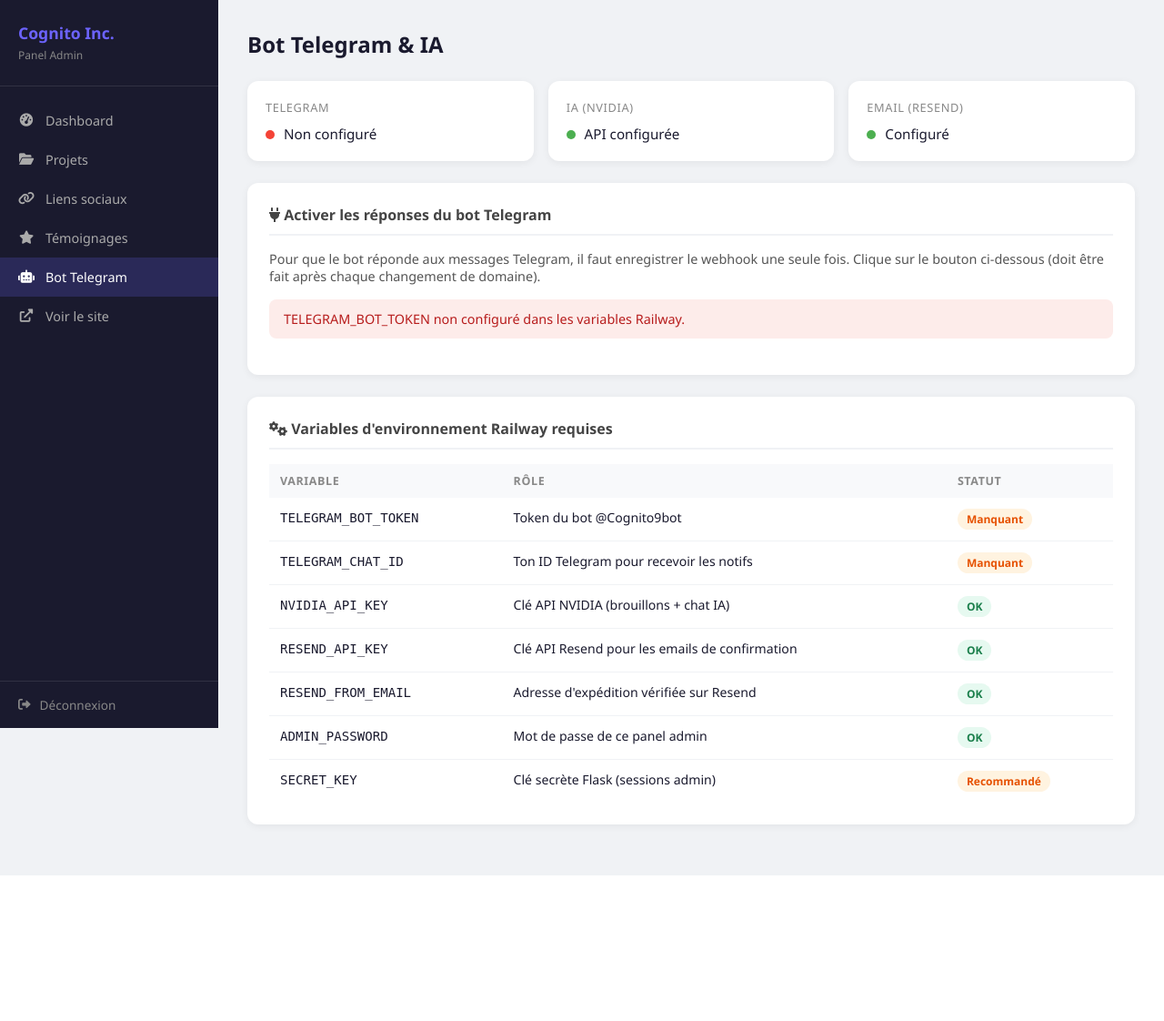
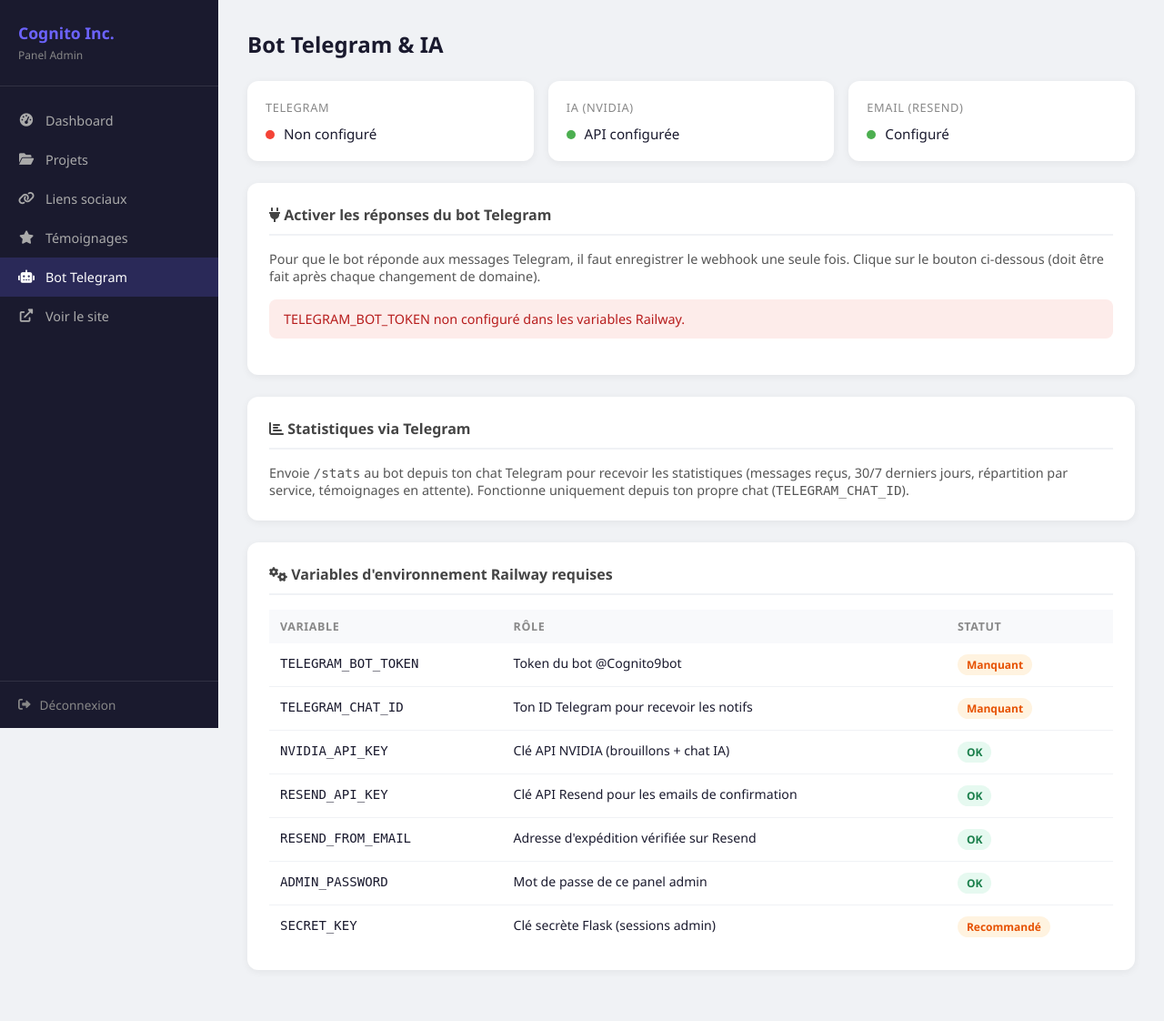
Before and after one commit to JonathanK-N/Cognito-Inc, a Flask app: page /admin/bot in a window 1280 px wide. Shown: the whole page at 91% size. Before the commit the page ends 962 px from the top, so only its background shows below. Run offline with Flask 3, Linux system fonts and the light colour scheme; the visitor is signed in with stand-in values (Sample User, id 1).

Commit message:
Ajoute bouton WhatsApp, telephone client, et commande /stats pour l'admin Telegram
- Champ telephone optionnel sur le formulaire de contact ; genere un bouton WhatsApp (wa.me) dans la notif Telegram en plus du bouton email
- Migration auto de la table contact_messages (ajout colonne phone) pour la base deja deployee
- Tableau admin/dashboard affiche desormais le telephone
- Nouvelle commande /stats (admin uniquement, verifie via TELEGRAM_CHAT_ID) : messages recus, 30/7 derniers jours, repartition par service, temoignages en attente
- Corrige le label 'Brouillon Claude' -> 'Brouillon IA' dans le dashboard admin

```diff
--- a/app.py
+++ b/app.py
@@ -86,6 +86,7 @@ def init_db():
             id         INTEGER PRIMARY KEY AUTOINCREMENT,
             name       TEXT,
             email      TEXT,
+            phone      TEXT,
             company    TEXT,
             service    TEXT,
             message    TEXT,
@@ -104,6 +105,11 @@ def init_db():
             created_at   TIMESTAMP DEFAULT CURRENT_TIMESTAMP
         );
     ''')
+
+    existing_columns = {row[1] for row in conn.execute('PRAGMA table_info(contact_messages)')}
+    if 'phone' not in existing_columns:
+        conn.execute('ALTER TABLE contact_messages ADD COLUMN phone TEXT')
+
     for key in ('linkedin', 'twitter', 'github', 'youtube'):
         conn.execute('INSERT OR IGNORE INTO social_links (key, url) VALUES (?, ?)', (key, '#'))
 
@@ -181,6 +187,10 @@ def slugify(text):
     text = re.sub(r'[^\w\s-]', '', text)
     text = re.sub(r'[\s_]+', '-', text)
     return re.sub(r'-+', '-', text)
+
+def whatsapp_link(phone):
+    digits = re.sub(r'\D', '', phone or '')
+    return f'https://wa.me/{digits}' if digits else None
 
 def call_llm(prompt, system=None, max_tokens=1024):
     if not NVIDIA_API_KEY:
@@ -447,6 +457,7 @@ def send_message():
         data    = request.get_json()
         name    = (data.get('name')    or '').strip()
         email   = (data.get('email')   or '').strip()
+        phone   = (data.get('phone')   or '').strip()
         company = (data.get('company') or '').strip()
         service = (data.get('service') or '').strip()
         message = (data.get('message') or '').strip()
@@ -469,9 +480,9 @@ def send_message():
         try:
             db = get_db()
             db.execute(
-                'INSERT INTO contact_messages (name, email, company, service, message, ai_draft) '
-                'VALUES (?, ?, ?, ?, ?, ?)',
-                (name, email, company, service, message, ai_draft)
+                'INSERT INTO contact_messages (name, email, phone, company, service, message, ai_draft) '
+                'VALUES (?, ?, ?, ?, ?, ?, ?)',
+                (name, email, phone, company, service, message, ai_draft)
             )
             db.commit()
         except Exception:
@@ -482,16 +493,19 @@ def send_message():
             "📩 Nouveau message de contact\n\n"
             f"👤 Nom : {name}\n"
             f"✉️ Email : {email}\n"
-            f"🏢 Entreprise : {company or 'Non précisé'}\n"
+            + (f"📱 Téléphone : {phone}\n" if phone else "")
+            + f"🏢 Entreprise : {company or 'Non précisé'}\n"
             f"🔧 Service : {SERVICE_LABELS.get(service, 'Non précisé')}\n\n"
             f"💬 Message :\n{message}"
         )
         host = os.environ.get('RAILWAY_PUBLIC_DOMAIN') or request.host
-        reply_markup = {
-            'inline_keyboard': [[
-                {'text': '✉️ Répondre par email', 'url': f'https://{host}/go/email?to={urllib.parse.quote(email)}'}
-            ]]
-        }
+        inline_rows = [[
+            {'text': '✉️ Répondre par email', 'url': f'https://{host}/go/email?to={urllib.parse.quote(email)}'}
+        ]]
+        wa_link = whatsapp_link(phone)
+        if wa_link:
+            inline_rows.append([{'text': '💬 Répondre par WhatsApp', 'url': wa_link}])
+        reply_markup = {'inline_keyboard': inline_rows}
 
         # Notifications best-effort : ne doivent jamais faire échouer la requête,
         # le message est déjà enregistré en base à ce stade
@@ -533,13 +547,57 @@ def chat():
 
 # ==================== WEBHOOK TELEGRAM ====================
 
+def build_stats_message():
+    try:
+        db = get_db()
+        total   = db.execute('SELECT COUNT(*) FROM contact_messages').fetchone()[0]
+        last_30 = db.execute(
+            "SELECT COUNT(*) FROM contact_messages WHERE created_at >= datetime('now', '-30 days')"
+        ).fetchone()[0]
+        last_7 = db.execute(
+            "SELECT COUNT(*) FROM contact_messages WHERE created_at >= datetime('now', '-7 days')"
+        ).fetchone()[0]
+        by_service = db.execute(
+            "SELECT service, COUNT(*) as n FROM contact_messages "
+            "WHERE created_at >= datetime('now', '-30 days') GROUP BY service ORDER BY n DESC"
+        ).fetchall()
+        pending_testimonials = db.execute(
+            "SELECT COUNT(*) FROM testimonials WHERE status='pending'"
+        ).fetchone()[0]
+
+        lines = [
+            "📊 Statistiques Cognito Inc.",
+            "",
+            f"📩 Messages reçus (total) : {total}",
+            f"🗓️ 30 derniers jours : {last_30}",
+            f"📅 7 derniers jours : {last_7}",
+        ]
+        if by_service:
+            lines.append("")
+            lines.append("🔧 Répartition par service (30j) :")
+            for row in by_service:
+                label = SERVICE_LABELS.get(row['service'], row['service'] or 'Non précisé')
+                lines.append(f"  • {label} : {row['n']}")
+        lines.append("")
+        lines.append(f"⭐ Témoignages en attente de validation : {pending_testimonials}")
+        return "\n".join(lines)
+    except Exception:
+        return "Erreur lors de la récupération des statistiques."
+
 @app.route('/telegram-webhook', methods=['POST'])
 def telegram_webhook():
     update  = request.get_json(silent=True) or {}
     msg     = update.get('message', {})
     chat_id = msg.get('chat', {}).get('id')
-    text    = msg.get('text')
-    if chat_id and text:
+    text    = (msg.get('text') or '').strip()
+    if not chat_id or not text:
+        return jsonify({'ok': True})
+
+    is_admin = bool(TELEGRAM_CHAT_ID) and str(chat_id) == str(TELEGRAM_CHAT_ID)
+
+    if is_admin and text.lower() in ('/stats', '/statistiques'):
+        send_telegram_message(chat_id, build_stats_message())
+    else:
         send_telegram_message(chat_id, generate_ai_response(text))
     return jsonify({'ok': True})
 
--- a/static/js/main.js
+++ b/static/js/main.js
@@ -87,6 +87,7 @@ document.addEventListener('DOMContentLoaded', function() {
             const formData = {
                 name: document.getElementById('name').value,
                 email: document.getElementById('email').value,
+                phone: document.getElementById('phone').value,
                 company: document.getElementById('company').value,
                 service: document.getElementById('service').value,
                 message: document.getElementById('message').value
--- a/templates/admin/bot.html
+++ b/templates/admin/bot.html
@@ -50,6 +50,15 @@
 </div>
 
 <div class="card">
+    <div class="card-title"><i class="fas fa-chart-bar"></i> Statistiques via Telegram</div>
+    <p style="color:#555; font-size:.9rem;">
+        Envoie <code>/stats</code> au bot depuis ton chat Telegram pour recevoir les statistiques
+        (messages reçus, 30/7 derniers jours, répartition par service, témoignages en attente).
+        Fonctionne uniquement depuis ton propre chat (<code>TELEGRAM_CHAT_ID</code>).
+    </p>
+</div>
+
+<div class="card">
     <div class="card-title"><i class="fas fa-cogs"></i> Variables d'environnement Railway requises</div>
     <table>
         <thead><tr><th>Variable</th><th>Rôle</th><th>Statut</th></tr></thead>
--- a/templates/admin/dashboard.html
+++ b/templates/admin/dashboard.html
@@ -33,6 +33,7 @@
                 <th>Date</th>
                 <th>Nom</th>
                 <th>Email</th>
+                <th>Téléphone</th>
                 <th>Service</th>
                 <th>Message</th>
                 <th>Brouillon IA</th>
@@ -44,6 +45,7 @@
                 <td style="white-space:nowrap; color:#888; font-size:.8rem;">{{ m['created_at'][:16] }}</td>
                 <td><strong>{{ m['name'] }}</strong></td>
                 <td><a href="mailto:{{ m['email'] }}" style="color:#6c63ff;">{{ m['email'] }}</a></td>
+                <td>{{ m['phone'] or '—' }}</td>
                 <td><span class="badge badge-purple">{{ m['service'] or '—' }}</span></td>
                 <td class="truncate">{{ m['message'] }}</td>
                 <td>
@@ -68,7 +70,7 @@
 <div id="draftModal" style="display:none; position:fixed; inset:0; background:rgba(0,0,0,.5); z-index:1000; align-items:center; justify-content:center;">
     <div style="background:#fff; border-radius:12px; padding:28px; max-width:560px; width:90%; max-height:80vh; overflow-y:auto; position:relative;">
         <button onclick="closeDraft()" style="position:absolute; top:12px; right:16px; background:none; border:none; font-size:1.3rem; cursor:pointer; color:#888;">✕</button>
-        <h3 style="margin-bottom:16px; color:#6c63ff;"><i class="fas fa-magic"></i> Brouillon Claude</h3>
+        <h3 style="margin-bottom:16px; color:#6c63ff;"><i class="fas fa-magic"></i> Brouillon IA</h3>
         <p id="draftText" style="white-space:pre-line; line-height:1.7; color:#333; font-size:.9rem;"></p>
     </div>
 </div>
--- a/templates/contact.html
+++ b/templates/contact.html
@@ -100,6 +100,11 @@
                     </div>
 
                     <div class="form-group">
+                        <label for="phone">Téléphone (WhatsApp)</label>
+                        <input type="tel" id="phone" name="phone" placeholder="+1 819 000 0000">
+                    </div>
+
+                    <div class="form-group">
                         <label for="company">Entreprise</label>
                         <input type="text" id="company" name="company">
                     </div>
```
